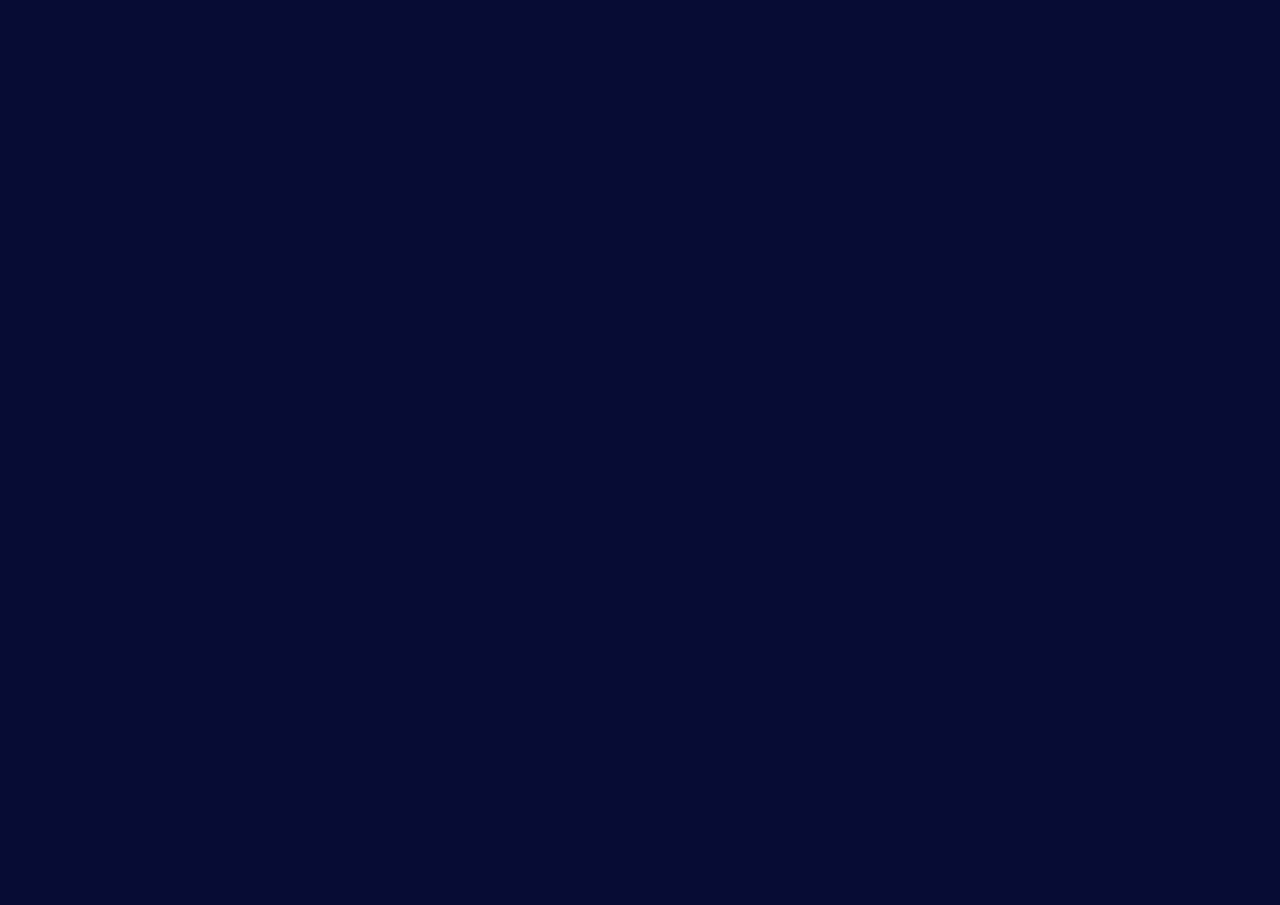
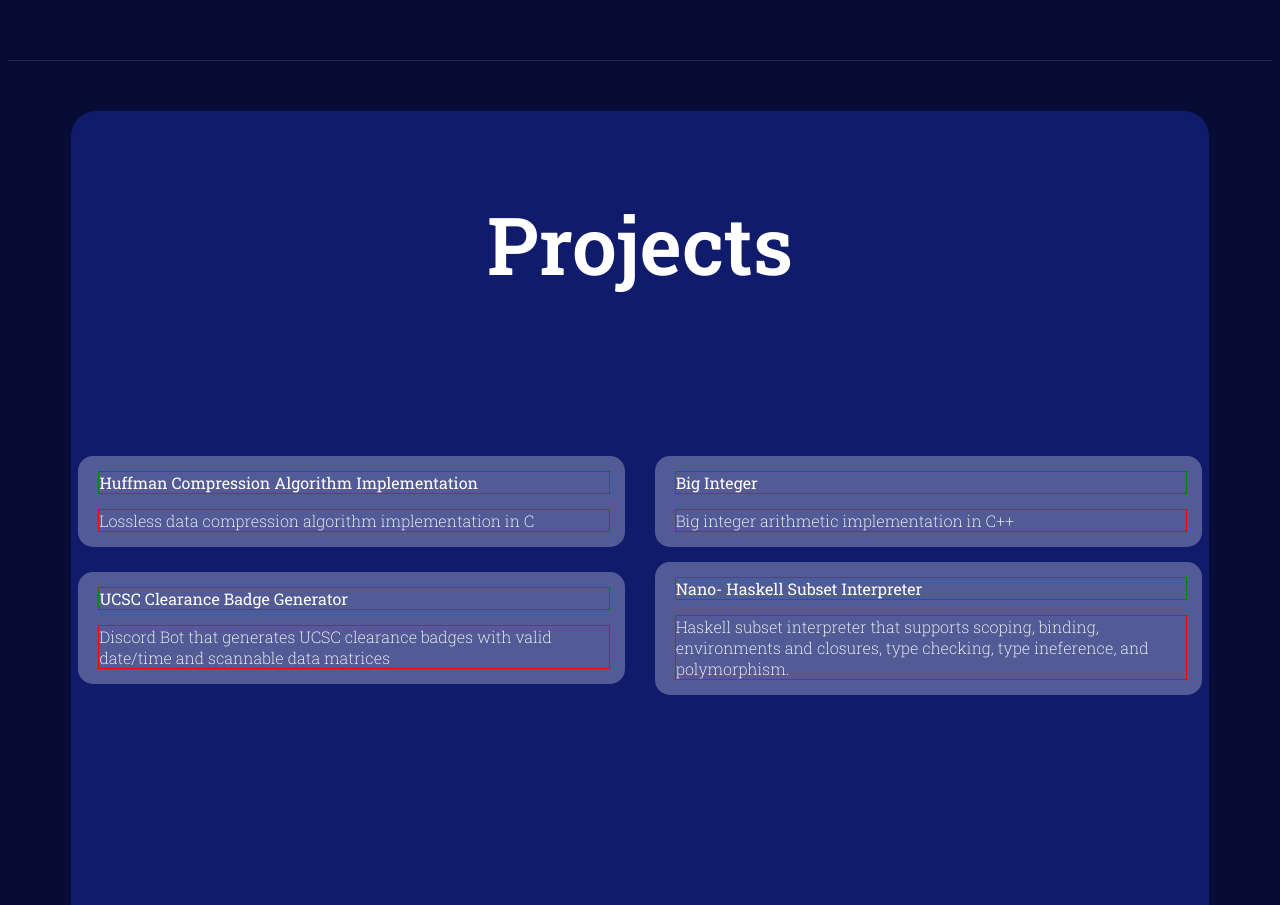
Before and after one commit to msong36/portfolio, an Angular app in the folder app/: page / in a window 1280 px wide. Shown: the part 1005-1910 px from the top of the page. Before the commit the page ends 816 px from the top, so only its background shows below. Built offline with nearby package versions, Linux system fonts and the light colour scheme.

Commit message:
project table and design created

```diff
--- a/app/src/app/app.component.html
+++ b/app/src/app/app.component.html
@@ -12,7 +12,7 @@
       </a>
     </div>
     <div id="projects" class="nav-section">
-      <a href="#">
+      <a href="#project-grid">
         <svg width="50px" height="50px" xmlns="http://www.w3.org/2000/svg" viewBox="0 0 640 512">
           <!--! Font Awesome Pro 6.2.0 by @fontawesome - https://fontawesome.com License - https://fontawesome.com/license (Commercial License) Copyright 2022 Fonticons, Inc. -->
           <path
@@ -43,5 +43,7 @@
   </nav>
 
   <app-landing-card></app-landing-card>
+  <div class="divider"></div>
+  <app-projects id="project-grid"></app-projects>
 
 </div>
--- a/app/src/app/app.component.scss
+++ b/app/src/app/app.component.scss
@@ -1,5 +1,4 @@
 .main-container {
-  height: 100vh;
   display: flex;
   flex-direction: column;
   background-color: #070c34;
@@ -8,6 +7,19 @@
   row-gap: 50px;
 
   a {
+    text-decoration: None;
+  }
+  a:visited {
+    text-decoration: None;
+  }
+  a:hover {
+    text-decoration: None;
+  }
+  a:focus {
+    text-decoration: None;
+  }
+  a:focus,
+  a:hover {
     text-decoration: None;
   }
 
@@ -38,15 +50,8 @@
   #contact {
     margin-left: 15%;
   }
-
-  body {
-    background-color: #141d6c;
-    display: flex;
-    flex-direction: column;
-    height: 100vh;
-    overflow: hidden;
-    border: 5px solid red;
-    margin: 0px;
-    padding: 0px;
+  .divider {
+    height: 500px;
+    border-bottom: 1px solid rgb(255, 255, 255, 0.1);
   }
 }
--- a/app/src/app/app.module.ts
+++ b/app/src/app/app.module.ts
@@ -4,11 +4,13 @@ import { BrowserModule } from '@angular/platform-browser';
 import { AppRoutingModule } from './app-routing.module';
 import { AppComponent } from './app.component';
 import { LandingCardComponent } from './landing-card/landing-card.component';
+import { ProjectsComponent } from './projects/projects.component';
 
 @NgModule({
   declarations: [
     AppComponent,
-    LandingCardComponent
+    LandingCardComponent,
+    ProjectsComponent
   ],
   imports: [
     BrowserModule,
--- a/app/src/app/landing-card/landing-card.component.html
+++ b/app/src/app/landing-card/landing-card.component.html
@@ -1,5 +1,6 @@
 <div class="landing-container">
-  <div class="main-text">
-    Minsuk Song
+  <div id="text" class="main-text">
+    <div id="highlight"></div>
+    <span>Minsuk Song</span>
   </div>
 </div>
--- /dev/null
+++ b/app/src/app/projects/projects.component.html
@@ -0,0 +1,35 @@
+<div class="projects-container">
+  <h1>
+    <p>Projects</p>
+  </h1>
+
+  <div class="project-table">
+    <div class="project">
+      <div class="name">Huffman Compression Algorithm Implementation</div>
+      <div class="description">Lossless data compression algorithm implementation in C</div>
+    </div>
+
+
+    <div class="project">
+      <div class="name">Big Integer</div>
+      <div class="description">
+        Big integer arithmetic implementation in C++
+      </div>
+    </div>
+    <div class="project">
+      <div class="name">UCSC Clearance Badge Generator</div>
+      <div class="description">
+        Discord Bot that generates UCSC clearance badges with valid date/time and scannable data matrices
+      </div>
+    </div>
+    <div class="project">
+      <div class="name">
+        Nano- Haskell Subset Interpreter
+      </div>
+      <div class="description">
+        Haskell subset interpreter that supports scoping, binding, environments and closures, type checking, type
+        ineference, and polymorphism.
+      </div>
+    </div>
+  </div>
+</div>
--- /dev/null
+++ b/app/src/app/projects/projects.component.scss
@@ -0,0 +1,46 @@
+.projects-container {
+  display: flex;
+  flex-direction: column;
+  justify-items: center;
+  height: 1000px;
+  background-color: #101b6b;
+  margin: auto;
+  width: 90%;
+  border-radius: 25px;
+  font-family: "Roboto Slab", serif;
+  gap: 25px;
+  h1 {
+    text-align: center;
+    font-size: 10vh;
+    color: white;
+    margin-top: 0px;
+    padding-top: 0px;
+  }
+  .project-table {
+    display: flex;
+    flex-direction: row;
+    flex-wrap: wrap;
+    gap: 15px;
+    .project {
+      display: flex;
+      flex-direction: column;
+      background-color: #535b96;
+      width: 45%;
+      margin: auto;
+      padding: 15px;
+      border-radius: 15px;
+      padding-left: 20px;
+      gap: 15px;
+      .name {
+        color: white;
+        font-weight: 400;
+        border: 1px solid green;
+      }
+      .description {
+        color: white;
+        font-weight: 200;
+        border: 1px solid red;
+      }
+    }
+  }
+}
--- /dev/null
+++ b/app/src/app/projects/projects.component.ts
@@ -0,0 +1,15 @@
+import { Component, OnInit } from '@angular/core';
+
+@Component({
+  selector: 'app-projects',
+  templateUrl: './projects.component.html',
+  styleUrls: ['./projects.component.scss']
+})
+export class ProjectsComponent implements OnInit {
+
+  constructor() { }
+
+  ngOnInit(): void {
+  }
+
+}
--- a/app/src/styles.scss
+++ b/app/src/styles.scss
@@ -1,6 +1,8 @@
 /* You can add global styles to this file, and also import other style files */
-
-@import url("https://fonts.googleapis.com/css2?family=Roboto+Slab:wght@600&display=swap");
+html {
+  scroll-behavior: smooth;
+}
+@import url("https://fonts.googleapis.com/css2?family=Roboto+Slab:wght@200;300;400;500;600&display=swap");
 body {
   background-color: #070c34;
 }
```
Also changed, not shown: 1 other file (tests, documents, lock files or other folders).
